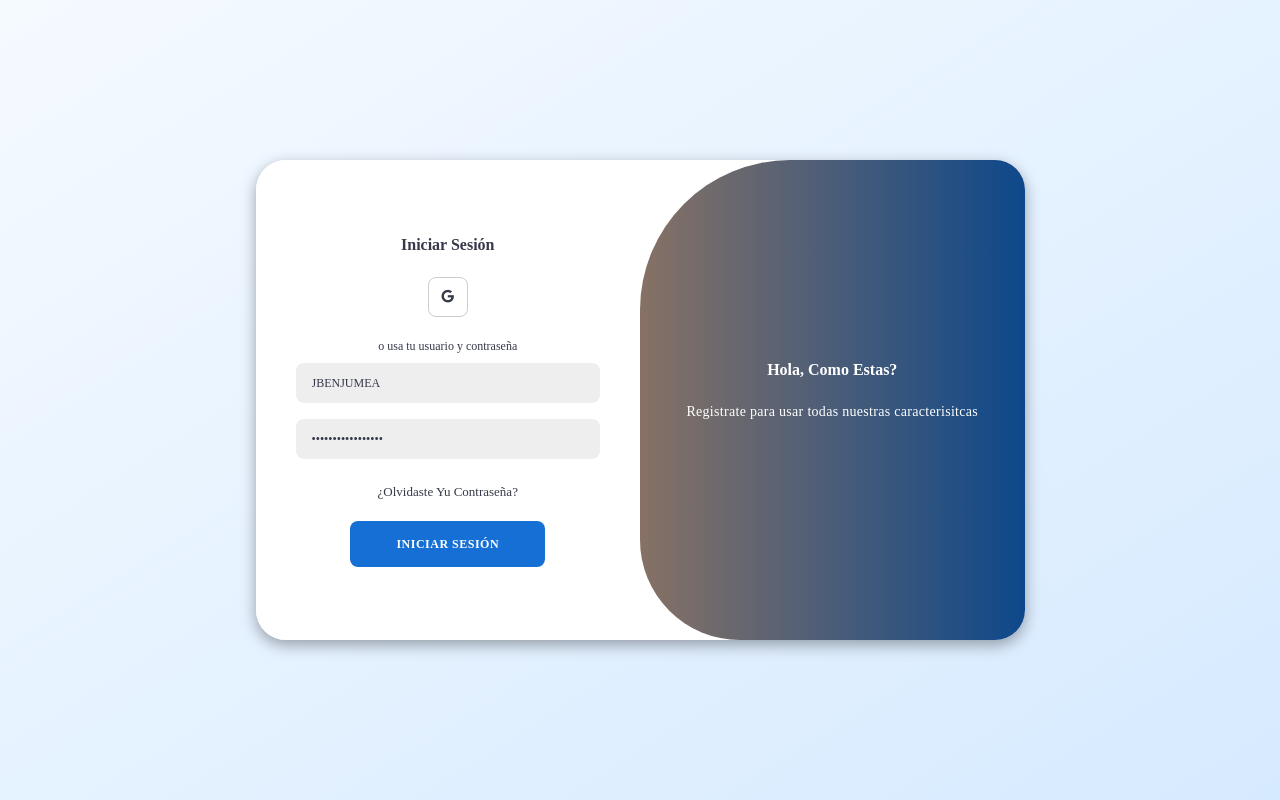
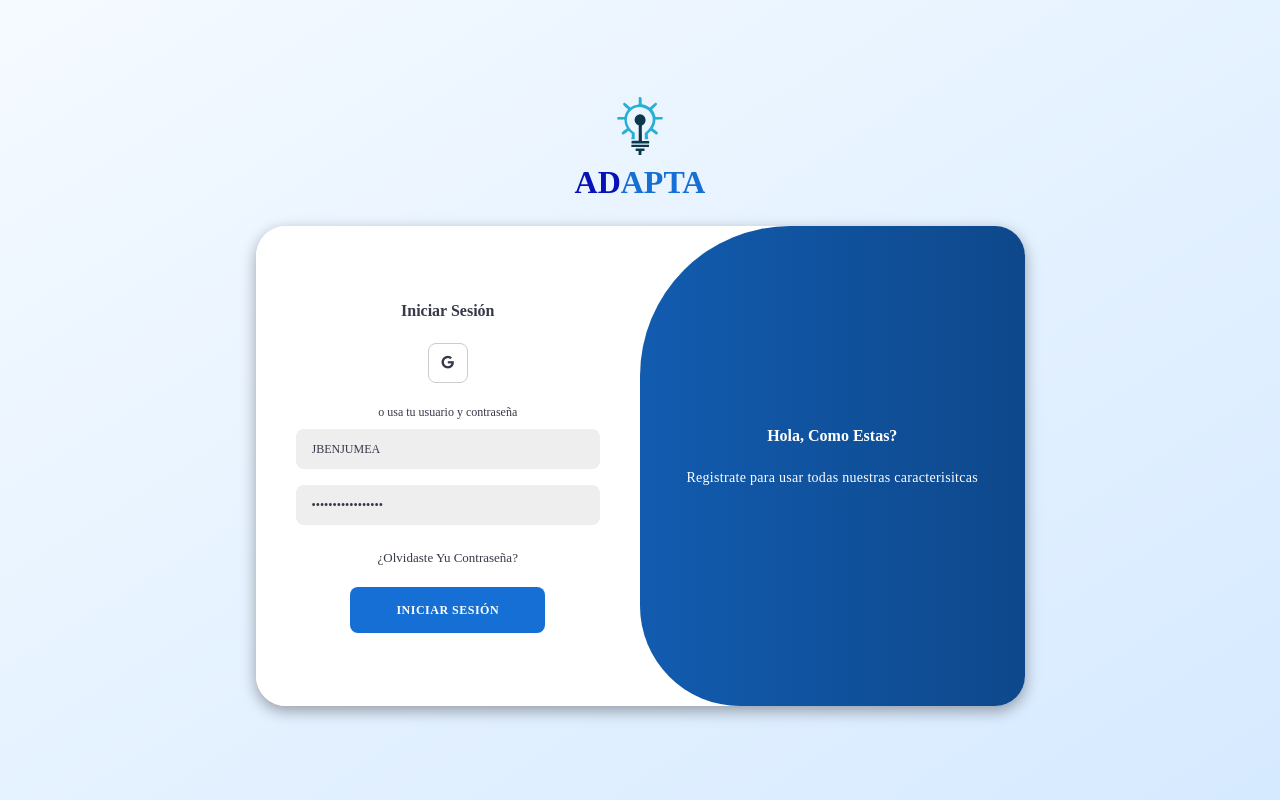
Before and after one commit to jaimesuarez99/luminaria, a Vue app: page /login in a window 1280 px wide. Built offline with nearby package versions, Linux system fonts and the light colour scheme; no server answers; a web font is replaced by a local one; what vue-google-maps-community-fork, vue3-apexcharts would draw is missing.

Commit message:
minor changes

```diff
--- a/src/assets/base.css
+++ b/src/assets/base.css
@@ -28,7 +28,11 @@
     var(--persian-blue-50),
     var(--persian-blue-100)
   );
-  --color-gradient-2: linear-gradient(to right, #ff9b3d, var(--color-primary));
+  --color-gradient-2: linear-gradient(
+    to right,
+    var(--color-secondary),
+    var(--color-primary)
+  );
   --login-border-radius: 30px;
   --login-box-shadow: 0 5px 15px rgba(0, 0, 0, 0.35);
   --login-light-box-shadow: 0 5px 15px rgba(255, 255, 255, 0.25);
--- a/src/assets/sidebar-header.css
+++ b/src/assets/sidebar-header.css
@@ -22,6 +22,7 @@
   justify-content: space-around;
   margin-top: 1.4rem;
   margin-bottom: 1rem;
+  cursor: pointer;
 }
 
 .toggle .logo {
--- a/src/components/ligthInfo.vue
+++ b/src/components/ligthInfo.vue
@@ -53,7 +53,7 @@
               :isActive="activeTab === 0"
             />
           </section>
-          <sendDimmingPw />
+          <sendDimmingPw :dimmingLevel="data.light_dimming_status" />
         </TabPanel>
         <TabPanel header="Medidas">
           <p class="m-0">2</p>
--- a/src/components/map/controls/sendDimmingPw.vue
+++ b/src/components/map/controls/sendDimmingPw.vue
@@ -23,8 +23,13 @@
 
 <script setup>
 import { ref } from "vue";
-
-const value = ref(0);
+const props = defineProps({
+  dimmingLevel: {
+    type: Number,
+    default: 0,
+  },
+});
+const value = ref(props.dimmingLevel);
 const preDefinedDimming = ref(["0", "25", "50", "75", "100"]);
 </script>
 
--- a/src/components/sidebar/sidebar-header.vue
+++ b/src/components/sidebar/sidebar-header.vue
@@ -1,12 +1,10 @@
 <template>
-  <div class="toggle">
+  <div class="toggle" @click="$router.push('/')">
     <div class="logo">
       <img src="../../assets/logo.svg" alt="Prestadores Logo" />
-      <h2>
-        <p>A</p>
-        D
-        <p>A</p>
-        PTA
+      <h2 class="text-center align-middle">
+        <p class="!text-accent">AD</p>
+        APTA
       </h2>
     </div>
     <div class="close" id="menu-close-btn" @click="closeSideBar">
--- a/src/views/log-in.vue
+++ b/src/views/log-in.vue
@@ -1,5 +1,12 @@
 <template>
   <div class="log-in-body">
+    <div class="flex flex-col items-center login-logo pb-5">
+      <img src="@/assets/logo.svg" alt="Prestadores Logo" />
+      <h2 class="text-wrap">
+        <p class="!text-accent">AD</p>
+        APTA
+      </h2>
+    </div>
     <div class="login-container" id="login-container">
       <loader v-if="loaderController" style="z-index: 999999" />
       <div class="form-container sign-up">
@@ -130,4 +137,18 @@ const login = async () => {
 };
 </script>
 
-<style lang="scss" scoped></style>
+<style scoped>
+.login-logo h2 {
+  font-size: 2rem;
+  font-weight: 900;
+  color: var(--color-secondary);
+  display: flex;
+
+  p {
+    color: var(--color-text);
+  }
+}
+.login-logo img {
+  width: 4rem;
+}
+</style>
```
